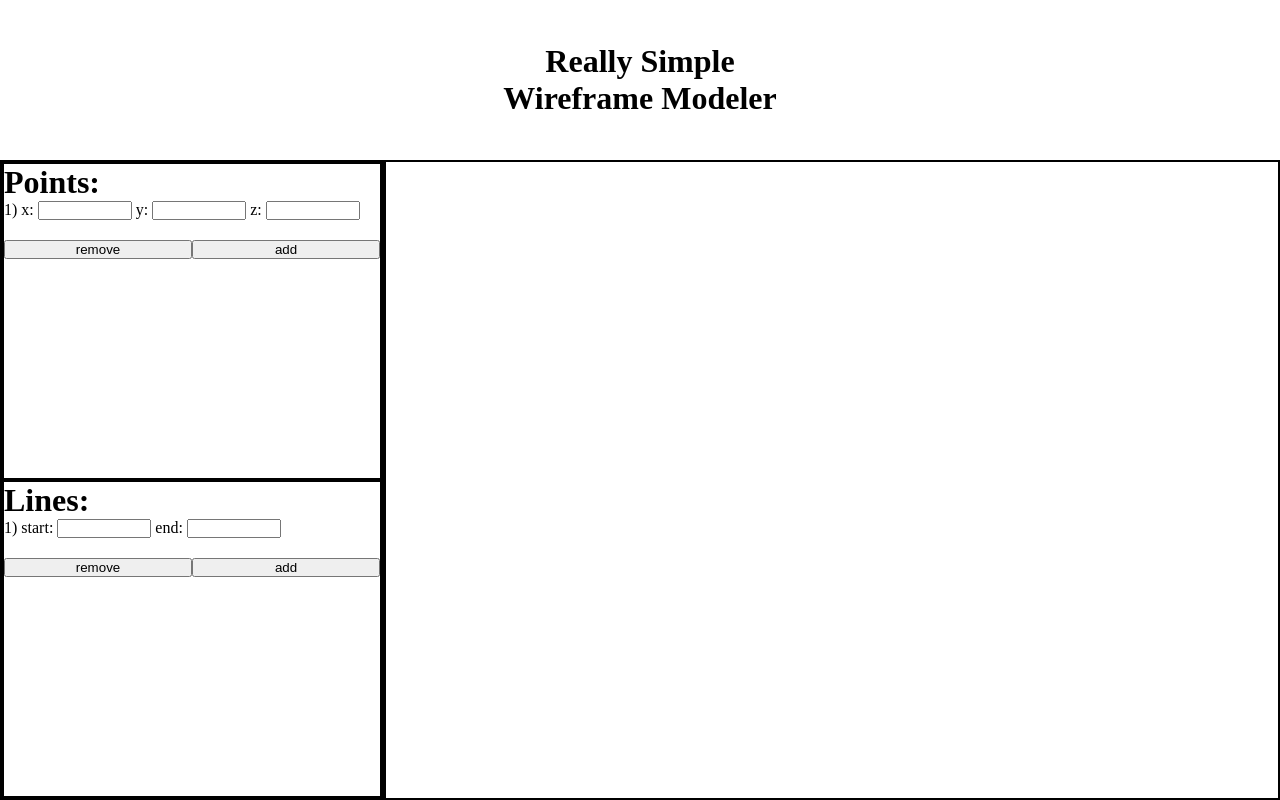
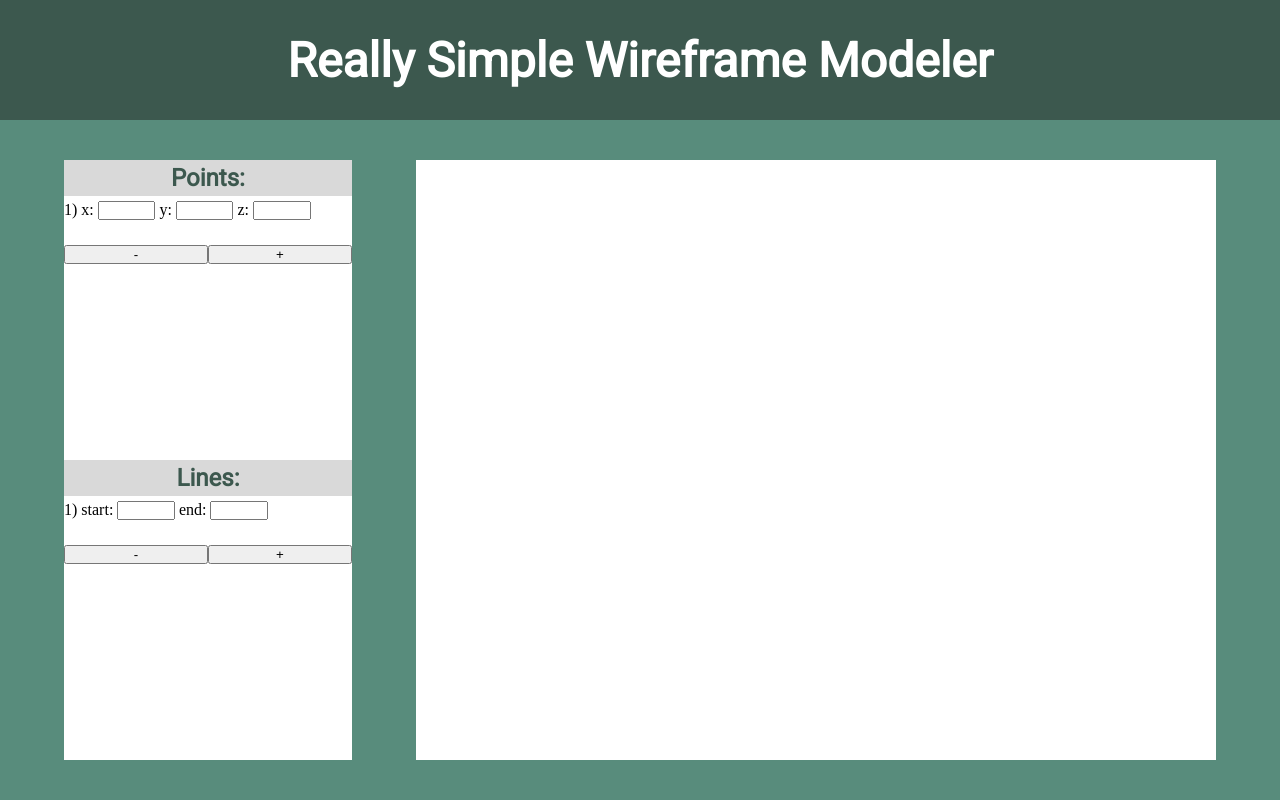
Before and after one commit to Raphael-Radespiel/really-simple-wireframe-modeler, a plain HTML site: page index.html in a window 1280 px wide. Drawn offline with Linux system fonts and the light colour scheme.

Commit message:
Improve user interface

```diff
--- a/index.html
+++ b/index.html
@@ -8,7 +8,7 @@
 </head>
 <body class="vertical container">
   <header>
-    <h1>Really Simple<br>Wireframe Modeler</h1>
+    <h1>Really Simple Wireframe Modeler</h1>
   </header>
   <main class="horizontal container">
     <div class="vertical container">
@@ -25,8 +25,8 @@
             <input id="z" type="text" name="">
           </div>
           <div class="button-container">
-            <input id="vertice-remove" type="button" value="remove">
-            <input id="vertice-add" type="button" value="add">
+            <input id="vertice-remove" type="button" value="-">
+            <input id="vertice-add" type="button" value="+">
           </div>
         </div>
       </div>
@@ -41,8 +41,8 @@
             <input id="end" type="text" name="">
           </div>
           <div class="button-container">
-            <input id="edge-remove" type="button" value="remove">
-            <input id="edge-add" type="button" value="add">
+            <input id="edge-remove" type="button" value="-">
+            <input id="edge-add" type="button" value="+">
           </div>
         </div>
       </div>
--- a/style.css
+++ b/style.css
@@ -1,3 +1,5 @@
+@import url('https://fonts.googleapis.com/css2?family=Roboto&display=swap');
+
 *{
   margin:0;
   padding:0;
@@ -22,26 +24,35 @@ body, html{
   flex-direction:column;
 }
 
-.vertical header{
-  flex: 1 1 auto;
-  height:20%;
+body{
+  background-color:#588C7C;
+  gap: 5%;
+}
+
+header{
+  flex: 0 1 auto;
+  height:15%;
   display: flex;
   flex-direction: column;
   justify-content:center;
+  background-color: #3C584E;
 }
 
-.vertical main{
-  flex: 1 1 auto;
-  height: 80%;
+main{
+  flex: 0 1 auto;
+  height: 75%;
 }
 
 header h1{
   text-align:center;
+  font-family: 'Roboto', sans-serif;
+  color: white;
+  font-size: 3rem;
 }
 
 #vertices, #edges{
   flex: 1 1 auto;
-  border:2px solid black;
+  background-color: white;
   height: 50%;
 }
 
@@ -49,17 +60,17 @@ header h1{
 ------------------------*/
 .horizontal{
   flex-direction:row;
+  justify-content:space-evenly;
 }
 
 .horizontal.container .vertical.container{
-  flex: 1 1 auto;
-  width: 30%;
-  border:2px solid black;
+  flex: 0 1 auto;
+  width: 22.5%;
 }
 .horizontal.container canvas{
-  flex: 1 1 auto;
-  width: 70%;
-  border:2px solid black;
+  flex: 0 1 auto;
+  width: 62.5%;
+  background-color: white;
 }
 
 /* Input Fields
@@ -71,7 +82,12 @@ header h1{
 .vertice-input-field *,
 .edge-input-field *{
   display:inline;
-  width: 25%;
+  width: 20%;
+}
+
+.vertice-input-field,
+.edge-input-field{
+  margin: 5px 0;
 }
 
 #vertice-index,
@@ -93,3 +109,13 @@ header h1{
 .button-container input:hover{
   cursor:pointer;
 }
+
+#vertices h1,
+#edges h1{
+  background-color: #D9D9D9;
+  font-family: 'Roboto', sans-serif;
+  color: #3C584E;
+  text-align:center;
+  font-size: 1.5rem;
+  padding: 0.25rem 0px;
+}
```
